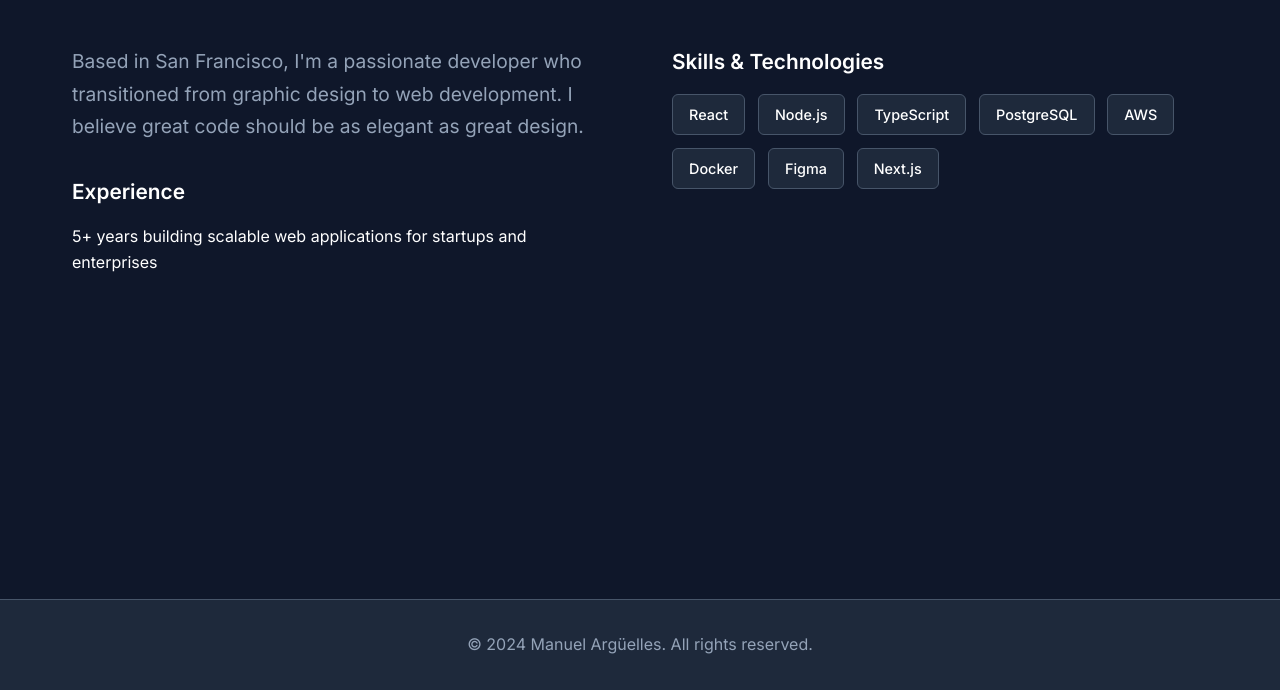
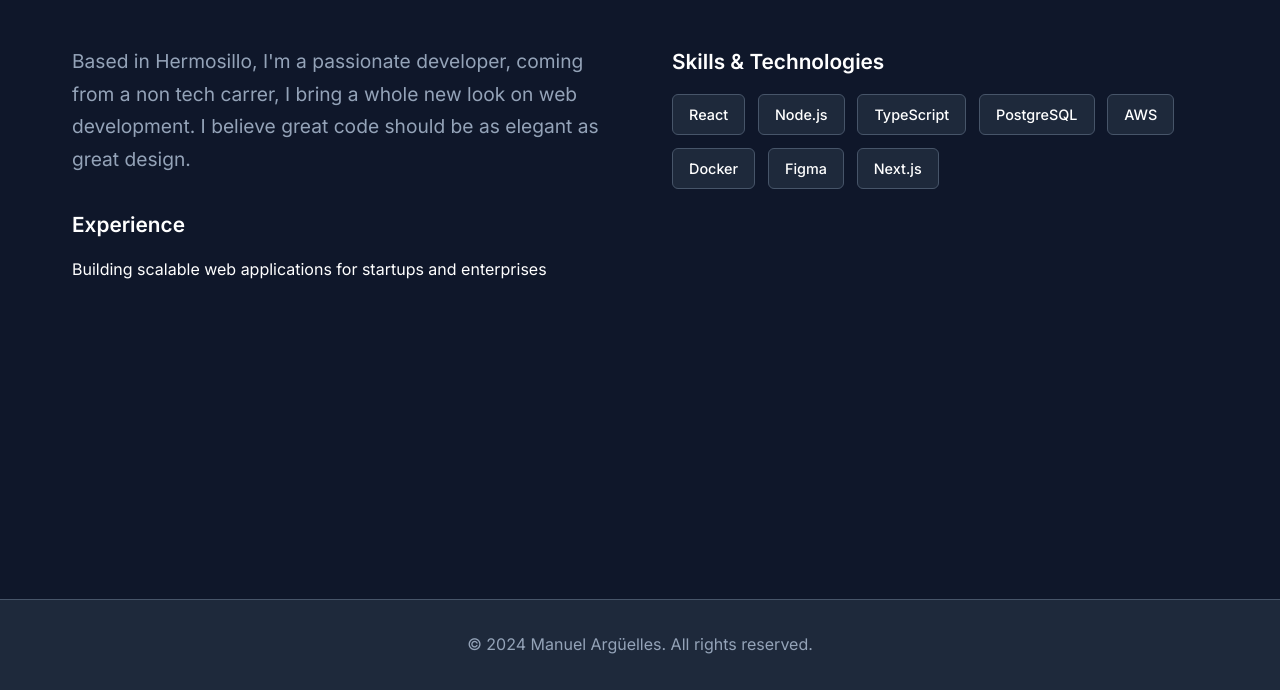
Before and after one commit to Chevo5/portfolio-website, a plain HTML site: page index.html in a window 1280 px wide. Both pictures are taken after a click on the link "About". Shown: the part 201-891 px from the top of the page. Drawn offline with Linux system fonts and the light colour scheme.

Commit message:
Ligero cambio de textos

```diff
--- a/index.html
+++ b/index.html
@@ -38,7 +38,7 @@
                     <h2 class="hero-title">Full-Stack Developer & Digital Craftsperson</h2>
                     <p class="hero-description">
                         I create beautiful, functional web experiences that solve real problems.
-                        With 5+ years of experience in modern technologies, I help businesses
+                        With experience in modern technologies, I help businesses
                         and startups bring their digital visions to life.
                     </p>
                     <button class="cta-button" onclick="showSection('portfolio')">View My Work</button>
@@ -52,13 +52,13 @@
                 <div class="about-content">
                     <div class="about-text">
                         <p class="about-intro">
-                            Based in San Francisco, I'm a passionate developer who transitioned
-                            from graphic design to web development. I believe great code should
+                            Based in Hermosillo, I'm a passionate developer, coming from a non tech carrer, I bring a whole new look on
+                            web development. I believe great code should
                             be as elegant as great design.
                         </p>
                         <div class="experience">
                             <h3>Experience</h3>
-                            <p>5+ years building scalable web applications for startups and enterprises</p>
+                            <p>Building scalable web applications for startups and enterprises</p>
                         </div>
                     </div>
                     <div class="skills">
```
